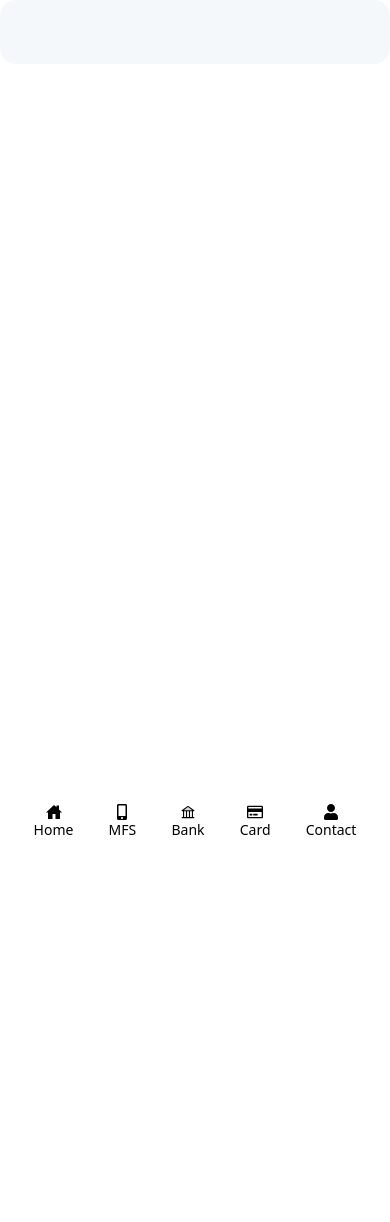
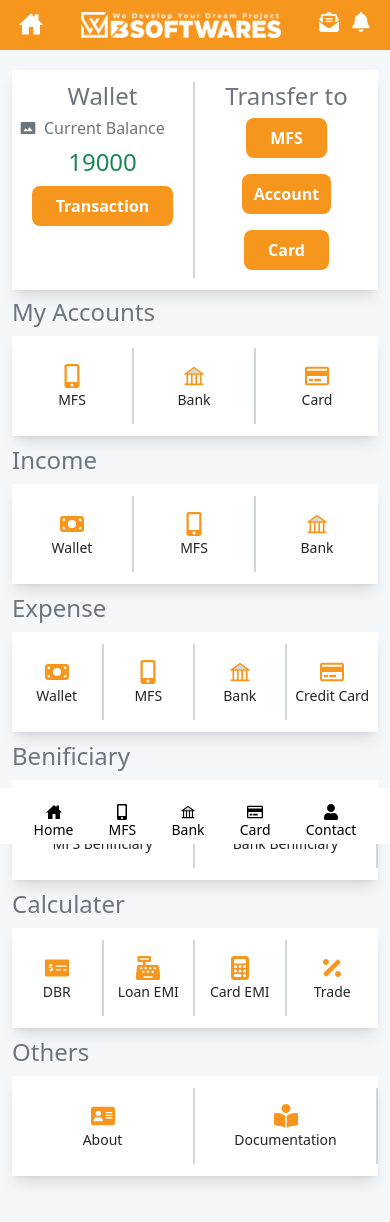
Before and after one commit to mdnahianrafi/new-happy-banking, a React (Vite) app: page /dashboard in a window 390 px wide. Shown: the top 1222 px of the page. Before the commit the page ends 844 px from the top, so only its background shows below. Built offline with nearby package versions, Linux system fonts and the light colour scheme.

Commit message:
Dashboard

```diff
--- /dev/null
+++ b/src/components/Button.jsx
@@ -0,0 +1,9 @@
+import React from 'react'
+
+const Button = ({className,children}) => {
+  return (
+   <button className={`my-2  py-2 rounded-lg bg-[#F7961D] text-base leading-6 font-semibold text-white ${className}`}>{children}</button>
+  )
+}
+
+export default Button
--- a/src/components/DashboardStickyNav.jsx
+++ b/src/components/DashboardStickyNav.jsx
@@ -17,25 +17,25 @@ const DashboardStickyNav = ({className}) => {
           </Link>
         </li>
         <li>
-          <Link to="/">
+          <Link to="/dashboard">
             <FaMobileAlt className="text-base mx-auto font-extrabold" />
             <p className="text-sm leading-5">MFS</p>
           </Link>
         </li>
         <li>
-          <Link to="/">
+          <Link to="/dashboard">
             <AiTwotoneBank className="text-base mx-auto font-extrabold" />
             <p className="text-sm leading-5">Bank</p>
           </Link>
         </li>
         <li>
-          <Link to="/blog">
+          <Link to="/dashboard">
             <FaRegCreditCard className="text-base mx-auto font-extrabold" />
             <p className="text-sm leading-5">Card</p>
           </Link>
         </li>
         <li>
-          <Link to="/contact">
+          <Link to="/dashboard">
             <FaUser className="text-base mx-auto font-extrabold" />
             <p className="text-sm leading-5">Contact</p>
           </Link>
--- a/src/components/MobileContainer.jsx
+++ b/src/components/MobileContainer.jsx
@@ -2,7 +2,7 @@ import React from 'react'
 
 const MobileContainer = ({children,className}) => {
   return (
-<div className={`scrollbar-w w-full md:w-[375px] md:h-[665px] md:border-8 rounded-2xl relative overflow-y-auto  mt-0 md:mt-10 pb-16 bg-[#F4F8FB] ${className}`}>
+<div className={`scrollbar-w w-full md:w-[375px] md:h-[665px] md:border-8 md:rounded-2xl relative overflow-y-auto  mt-0 md:mt-10 pb-16 bg-[#F4F8FB] ${className}`}>
   {children}
 </div>
 
--- a/src/pages/Dashboard.jsx
+++ b/src/pages/Dashboard.jsx
@@ -1,16 +1,265 @@
 import React from 'react'
-
+import Image from '../components/Image'
 import MobileContainer from '../components/MobileContainer'
 import DashboardStickyNav from '../components/DashboardStickyNav'
-
-
+import Logo from '../assets/logo.svg'
+import { IoHomeSharp, IoCall } from 'react-icons/io5';
+import { FaMobileAlt } from "react-icons/fa";
+import { AiTwotoneBank } from "react-icons/ai";
+import { FaRegCreditCard } from "react-icons/fa";
+import { FaUser } from "react-icons/fa";
+import { FaEnvelopeOpenText } from "react-icons/fa6";
+import { FaBell } from "react-icons/fa6";
+import { MdPhotoSizeSelectActual } from "react-icons/md";
+import Button from '../components/Button'
+import { FaMoneyBill } from "react-icons/fa6";
+import { FaMoneyCheckAlt } from "react-icons/fa";
+import { FaCashRegister } from "react-icons/fa";
+import { FaCalculator } from "react-icons/fa6";
+import { FaPercentage } from "react-icons/fa";
+import { FaAddressCard } from "react-icons/fa6";
+import { FaBookOpenReader } from "react-icons/fa6";
 const Dashboard = () => {
   return (
     <>
  <div className="container mx-auto">
- <div className="md:flex md:justify-center ">
-<MobileContainer>
+ <div className="flex justify-center ">
+<MobileContainer className="">
 <DashboardStickyNav className="md:top-[89%] lg:top-[78%] xl:top-[68%]  2xl:top-[52%] h-14 md:w-[356px] screen-3xl-custom"/>
+<div className="flex justify-around py-3 bg-[#F7961D]">
+<div className="">  <IoHomeSharp className='text-white text-2xl'/></div>
+<div className=""><img src="/src/assets/logo.png" alt="" className='w-[200px]' /></div>
+<div className="flex gap-x-3">
+<FaEnvelopeOpenText className='text-xl text-white'/>
+<FaBell className='text-xl text-white'/>
+</div>
+</div>
+
+<div className="contianer mx-3 py-3 mt-[20px] mb-2 shadow-lg rounded-5 bg-white ">
+<div className="flex ">
+  <div className="w-1/2 border-r-2 border-gray-300">
+  <p className='text-center text-2xl font-medium text-[#6C757D] leading-7'>Wallet</p>
+  <div className="flex gap-x-2 my-1">
+<MdPhotoSizeSelectActual className=' text-[#6C757D] mt-[6px] ml-2 mb-'/>
+<p className='text-center text-base font-medium text-[#6C757D] leading-7'>Current Balance</p>
+  </div>
+  <p className='text-center text-[#198754] text-2xl font-medium'>19000</p>
+ <div className="flex justify-center">
+ <Button className="px-6">Transaction</Button>
+ </div>
+  </div>
+  <div className="w-1/2">
+  <p className='text-center text-2xl font-medium text-[#6C757D] leading-7'>Transfer to</p>
+<div className="flex flex-col justify-center">
+  <div className='flex justify-center items-center'>
+    <Button className='px-6'>
+      MFS
+    </Button>
+  </div>
+  <div className='flex justify-center items-center'>
+    <Button className="px-3">
+      Account
+    </Button>
+  </div>
+  <div className='flex justify-center items-center'>
+    <Button className="px-6">
+      Card
+    </Button>
+  </div>
+
+</div>
+  </div>
+</div>
+</div>
+
+{/* My Account  */}
+<h1 className='pl-3 text-2xl text-[#6C757D] font-medium leading-7'>My Accounts</h1>
+<div className="contianer mx-3 py-3 my-[10px] shadow-lg rounded-5 bg-white ">
+
+<div className="flex">
+  <div className="w-1/3 ">
+  {/* MFS  */}
+  <div className="border-r-[2px] border-gray-300 flex flex-col justify-center items-center py-4">
+<FaMobileAlt className='text-2xl text-[#F7961D] leading-6'/>
+<p className='pt-1 text-sm text-[#212529] leading-4'>MFS</p>
+  </div>
+  </div>
+  <div className="w-1/3 ">
+  {/* Bank  */}
+  <div className="border-r-[2px] border-gray-300 flex flex-col justify-center items-center py-4">
+<AiTwotoneBank className='text-2xl text-[#F7961D] leading-6'/>
+<p className='pt-1 text-sm text-[#212529] leading-4'>Bank</p>
+  </div>
+  </div>
+  <div className="w-1/3 ">
+  {/* Card  */}
+  <div className=" flex flex-col justify-center items-center py-4">
+<FaRegCreditCard className='text-2xl text-[#F7961D] leading-6'/>
+<p className='pt-1 text-sm text-[#212529] leading-4'>Card</p>
+  </div>
+  </div>
+</div>
+</div>
+
+{/* Income  */}
+<h1 className='pl-3 text-2xl text-[#6C757D] font-medium leading-7'>Income</h1>
+<div className="contianer mx-3 py-3 my-[10px] shadow-lg rounded-5 bg-white ">
+
+<div className="flex">
+  <div className="w-1/3 ">
+  {/* Wallet  */}
+  <div className="border-r-[2px] border-gray-300 flex flex-col justify-center items-center py-4">
+<FaMoneyBill className='text-2xl text-[#F7961D] leading-6'/>
+<p className='pt-1 text-sm text-[#212529] leading-4'>Wallet</p>
+  </div>
+  </div>
+
+  <div className="w-1/3 ">
+  {/* MFS  */}
+  <div className="border-r-[2px] border-gray-300 flex flex-col justify-center items-center py-4">
+<FaMobileAlt className='text-2xl text-[#F7961D] leading-6'/>
+<p className='pt-1 text-sm text-[#212529] leading-4'>MFS</p>
+  </div>
+  </div>
+
+  <div className="w-1/3 ">
+  {/* Bank  */}
+  <div className=" flex flex-col justify-center items-center py-4">
+<AiTwotoneBank className='text-2xl text-[#F7961D] leading-6'/>
+<p className='pt-1 text-sm text-[#212529] leading-4'>Bank</p>
+  </div>
+  </div>
+
+</div>
+</div>
+
+{/* Expense  */}
+<h1 className='pl-3 text-2xl text-[#6C757D] font-medium leading-7'>Expense</h1>
+<div className="contianer mx-3 py-3 my-[10px] shadow-lg rounded-5 bg-white ">
+
+<div className="flex">
+  <div className="w-1/4 ">
+  {/* Wallet  */}
+  <div className="border-r-[2px] border-gray-300 flex flex-col justify-center items-center py-4">
+<FaMoneyBill className='text-2xl text-[#F7961D] leading-6'/>
+<p className='pt-1 text-sm text-[#212529] leading-4'>Wallet</p>
+  </div>
+  </div>
+
+  <div className="w-1/4 ">
+  {/* MFS  */}
+  <div className="border-r-[2px] border-gray-300 flex flex-col justify-center items-center py-4">
+<FaMobileAlt className='text-2xl text-[#F7961D] leading-6'/>
+<p className='pt-1 text-sm text-[#212529] leading-4'>MFS</p>
+  </div>
+  </div>
+
+  <div className="w-1/4 ">
+  {/* Bank  */}
+  <div className=" flex flex-col border-r-2 border-gray-300 justify-center items-center py-4">
+<AiTwotoneBank className='text-2xl text-[#F7961D] leading-6'/>
+<p className='pt-1 text-sm text-[#212529] leading-4'>Bank</p>
+  </div>
+  </div>
+  <div className="w-1/4 ">
+  {/* Card  */}
+  <div className=" flex flex-col justify-center items-center py-4">
+<FaRegCreditCard className='text-2xl text-[#F7961D] leading-6'/>
+<p className='pt-1 text-sm text-[#212529] leading-4'>Credit Card</p>
+  </div>
+  </div>
+</div>
+</div>
+{/* Benificiary  */}
+<h1 className='pl-3 text-2xl text-[#6C757D] font-medium leading-7'>Benificiary</h1>
+<div className="contianer mx-3 py-3 my-[10px] shadow-lg rounded-5 bg-white ">
+
+<div className="flex">
+
+
+  <div className="w-1/2 ">
+  {/* MFS  */}
+  <div className="border-r-[2px] border-gray-300 flex flex-col justify-center items-center py-4">
+<FaMobileAlt className='text-2xl text-[#F7961D] leading-6'/>
+<p className='pt-1 text-sm text-[#212529] leading-4'>MFS Benificiary</p>
+  </div>
+  </div>
+
+  <div className="w-1/2 ">
+  {/* Bank  */}
+  <div className=" flex flex-col border-r-2 border-gray-300 justify-center items-center py-4">
+<AiTwotoneBank className='text-2xl text-[#F7961D] leading-6'/>
+<p className='pt-1 text-sm text-[#212529] leading-4'>Bank Benificiary</p>
+  </div>
+  </div>
+
+</div>
+</div>
+
+{/* Calculator  */}
+<h1 className='pl-3 text-2xl text-[#6C757D] font-medium leading-7'>Calculater</h1>
+<div className="contianer mx-3 py-3 my-[10px] shadow-lg rounded-5 bg-white ">
+
+<div className="flex">
+  <div className="w-1/4 ">
+  {/* DBR  */}
+  <div className="border-r-[2px] border-gray-300 flex flex-col justify-center items-center py-4">
+<FaMoneyCheckAlt className='text-2xl text-[#F7961D] leading-6'/>
+<p className='pt-1 text-sm text-[#212529] leading-4'>DBR</p>
+  </div>
+  </div>
+
+  <div className="w-1/4 ">
+  {/* Loan EMi  */}
+  <div className="border-r-[2px] border-gray-300 flex flex-col justify-center items-center py-4">
+<FaCashRegister className='text-2xl text-[#F7961D] leading-6'/>
+<p className='pt-1 text-sm text-[#212529] leading-4'>Loan EMI</p>
+  </div>
+  </div>
+
+  <div className="w-1/4 ">
+  {/* Card Emi  */}
+  <div className=" flex flex-col border-r-2 border-gray-300 justify-center items-center py-4">
+<FaCalculator className='text-2xl text-[#F7961D] leading-6'/>
+<p className='pt-1 text-sm text-[#212529] leading-4'>Card EMI</p>
+  </div>
+  </div>
+  <div className="w-1/4 ">
+  {/* Trade  */}
+  <div className=" flex flex-col justify-center items-center py-4">
+<FaPercentage className='text-2xl text-[#F7961D] leading-6'/>
+<p className='pt-1 text-sm text-[#212529] leading-4'>Trade</p>
+  </div>
+  </div>
+</div>
+</div>
+
+
+{/* Others  */}
+<h1 className='pl-3 text-2xl text-[#6C757D] font-medium leading-7'>Others</h1>
+<div className="contianer mx-3 py-3 my-[10px] shadow-lg rounded-5 bg-white ">
+
+<div className="flex">
+
+
+  <div className="w-1/2 ">
+  {/* MFS  */}
+  <div className="border-r-[2px] border-gray-300 flex flex-col justify-center items-center py-4">
+<FaAddressCard  className='text-2xl text-[#F7961D] leading-6'/>
+<p className='pt-1 text-sm text-[#212529] leading-4'>About</p>
+  </div>
+  </div>
+
+  <div className="w-1/2 ">
+  {/* Documentation  */}
+  <div className=" flex flex-col border-r-2 border-gray-300 justify-center items-center py-4">
+<FaBookOpenReader  className='text-2xl text-[#F7961D] leading-6'/>
+<p className='pt-1 text-sm text-[#212529] leading-4'>Documentation</p>
+  </div>
+  </div>
+
+</div>
+</div>
 </MobileContainer>
       </div>
 
```
Also changed, not shown: src/assets/logo.png (added).
